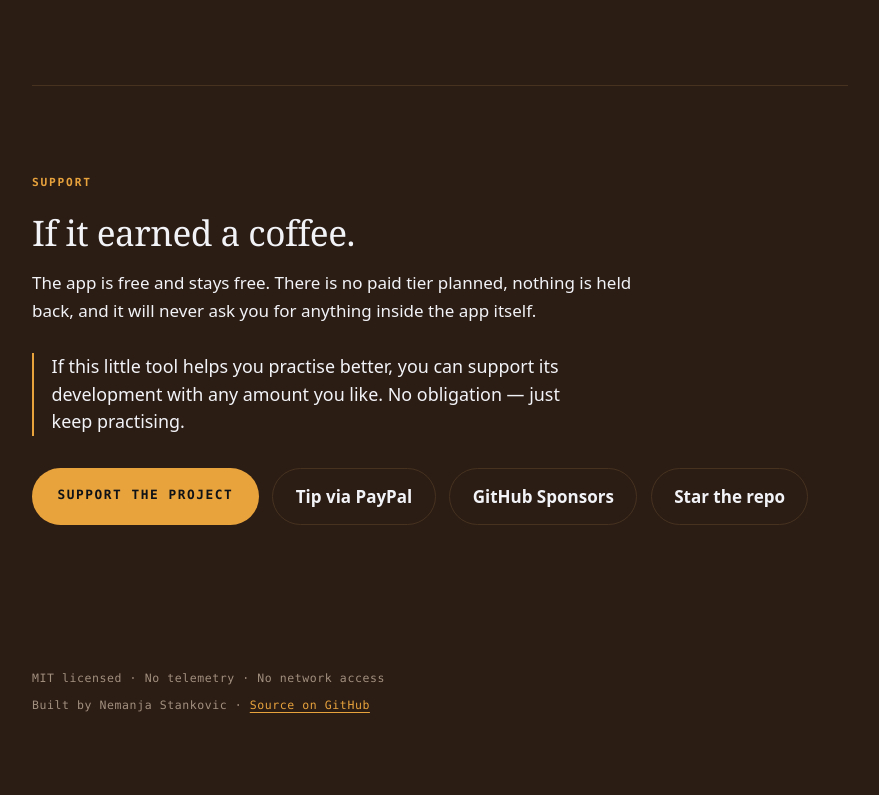
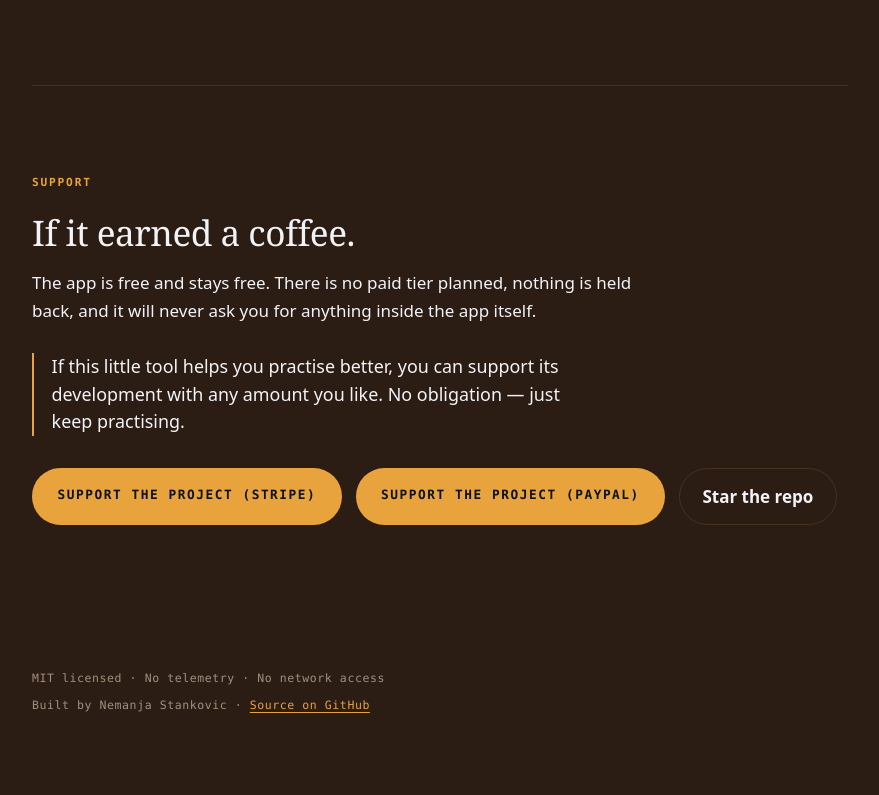
Before and after one commit to Baracuda011/GuitarPracticeTimer, a plain HTML site: page docs/index.html in a window 1280 px wide. Shown: the part 5041-5836 px from the top of the page, without its empty margins (200-1079 px from the left). Drawn offline with Linux system fonts and the light colour scheme.

Commit message:
Wire up the real Stripe and PayPal links
Both support buttons now carry identical styling: same fill, font, size
and hover, so neither payment route is presented as the preferred one.
Adds rel="noopener" alongside the existing target="_blank".

FUNDING.yml carries the same two URLs, so the repository Sponsor button
offers exactly what the site does. The github: entry is dropped along
with the GitHub Sponsors button removed from the site.

Co-Authored-By: Claude Opus 5 <noreply@anthropic.com>

```diff
--- a/docs/index.html
+++ b/docs/index.html
@@ -446,9 +446,10 @@ Get-FileHash *.zip -Algorithm SHA256 # Windows</code></pre>
     <p class="ask">If this little tool helps you practise better, you can support its development
       with any amount you like. No obligation &mdash; just keep practising.</p>
     <div class="buttons">
-      <a class="btn btn--loud" href="STRIPE_URL_HERE">Support the project</a>
-      <a class="btn btn--ghost" href="PAYPAL_URL_HERE">Tip via PayPal</a>
-      <a class="btn btn--ghost" href="https://github.com/sponsors/Baracuda011">GitHub Sponsors</a>
+      <a class="btn btn--loud" href="https://pay.improveyourcx.com/b/00w7sLa8H0AG2aHgE72wU01"
+         target="_blank" rel="noopener">Support the project (Stripe)</a>
+      <a class="btn btn--loud" href="https://www.paypal.com/ncp/payment/EWBN72AZM5JHG"
+         target="_blank" rel="noopener">Support the project (PayPal)</a>
       <a class="btn btn--ghost" href="https://github.com/Baracuda011/GuitarPracticeTimer">Star the repo</a>
     </div>
   </section>
```
Also changed, not shown: .github/FUNDING.yml.
